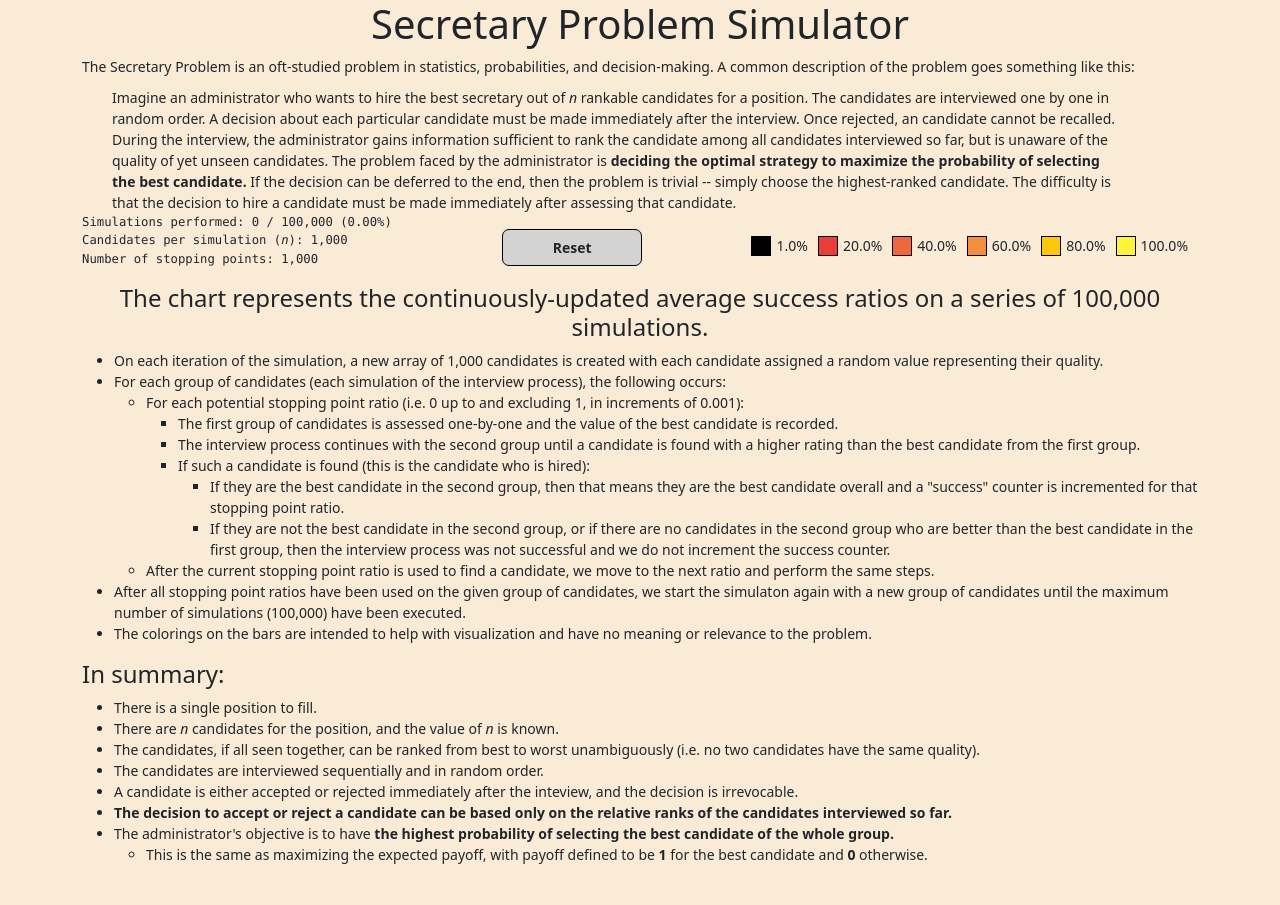
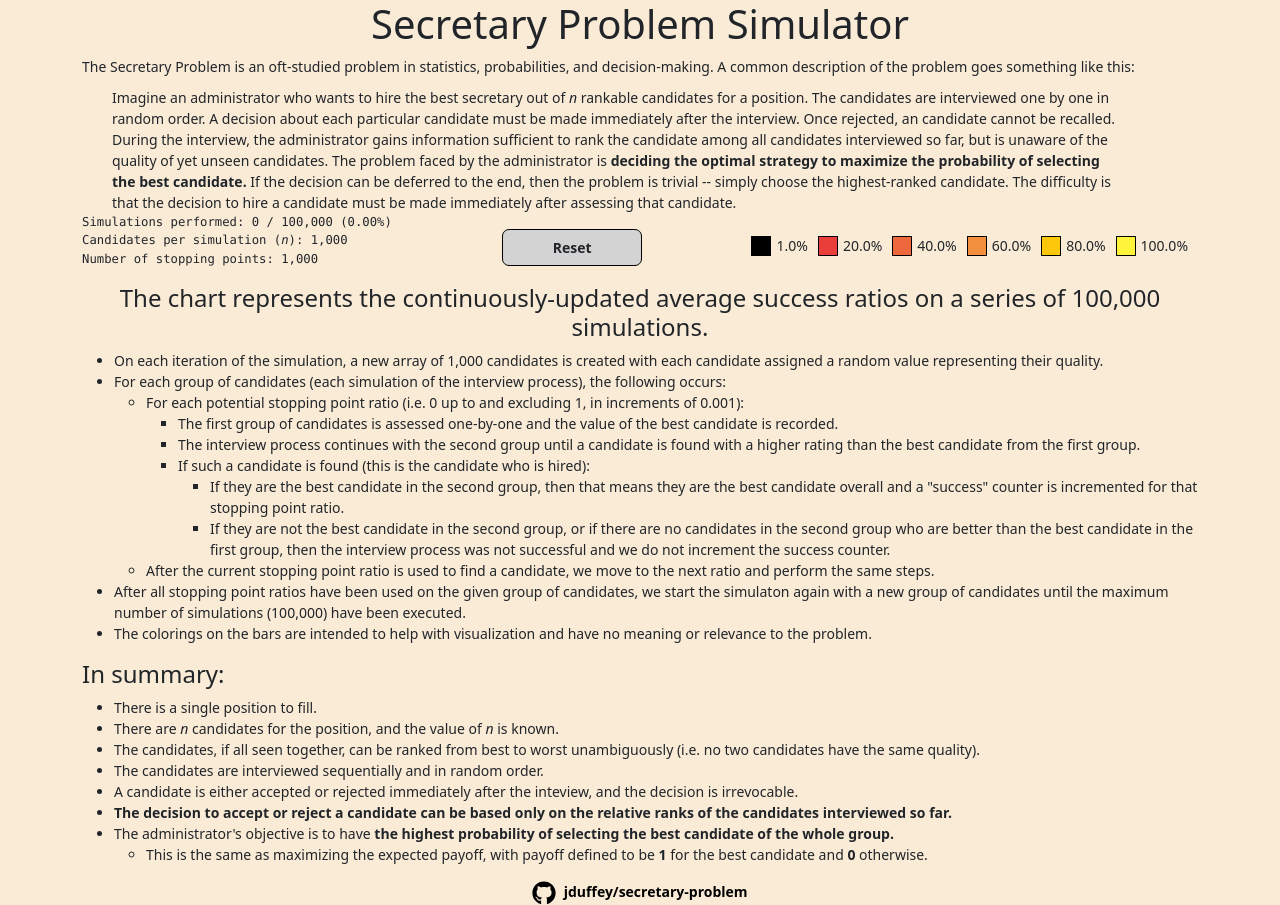
Before and after one commit to jduffey/secretary-problem, a React (Create React App) app: page / in a window 1280 px wide. Before the commit the page ends 881 px from the top, so only its background shows below. Built offline with nearby package versions, Linux system fonts and the light colour scheme.

Commit message:
Add footer w/ link to GH repo

```diff
--- a/package.json
+++ b/package.json
@@ -13,6 +13,7 @@
     "react-bootstrap": "^2.7.4",
     "react-chartjs-2": "^5.2.0",
     "react-dom": "^18.2.0",
+    "react-icons": "^4.8.0",
     "react-scripts": "5.0.1",
     "web-vitals": "^2.1.4"
   },
--- a/src/App.css
+++ b/src/App.css
@@ -32,6 +32,7 @@
     from {
         transform: rotate(0deg);
     }
+
     to {
         transform: rotate(360deg);
     }
--- a/src/App.js
+++ b/src/App.js
@@ -5,6 +5,7 @@ import { Introduction } from "./components/Introduction";
 import { Summary } from "./components/Summary";
 import { ChartExplanation } from "./components/ChartExplanation";
 import { SimulationManager } from "./components/SimulationManager";
+import { Footer } from "./components/Footer";
 
 const NUM_CANDIDATES = 1000;
 const NUM_STOPPING_POINTS = NUM_CANDIDATES;
@@ -33,6 +34,9 @@ const App = () => {
             <Row>
                 <Summary />
             </Row>
+            <Row>
+                <Footer />
+            </Row>
         </Container >
     );
 };
--- /dev/null
+++ b/src/components/Footer.jsx
@@ -0,0 +1,22 @@
+import { FaGithub } from 'react-icons/fa';
+
+export const Footer = () => {
+    const githubURL = "https://github.com/jduffey/secretary-problem";
+
+    return (
+        <div style={{ textAlign: "center" }}>
+            <a
+                style={{
+                    color: "black",
+                    textDecoration: "none",
+                    fontWeight: "bold",
+                }}
+                href={githubURL}
+                target="_blank"
+                rel="noreferrer"
+            >
+                <FaGithub size={24} />&nbsp;&nbsp;jduffey/secretary-problem
+            </a>
+        </div>
+    );
+};
```
Also changed, not shown: 1 other file (tests, documents, lock files or other folders). Lines whose indentation alone changed are shown as unchanged.
